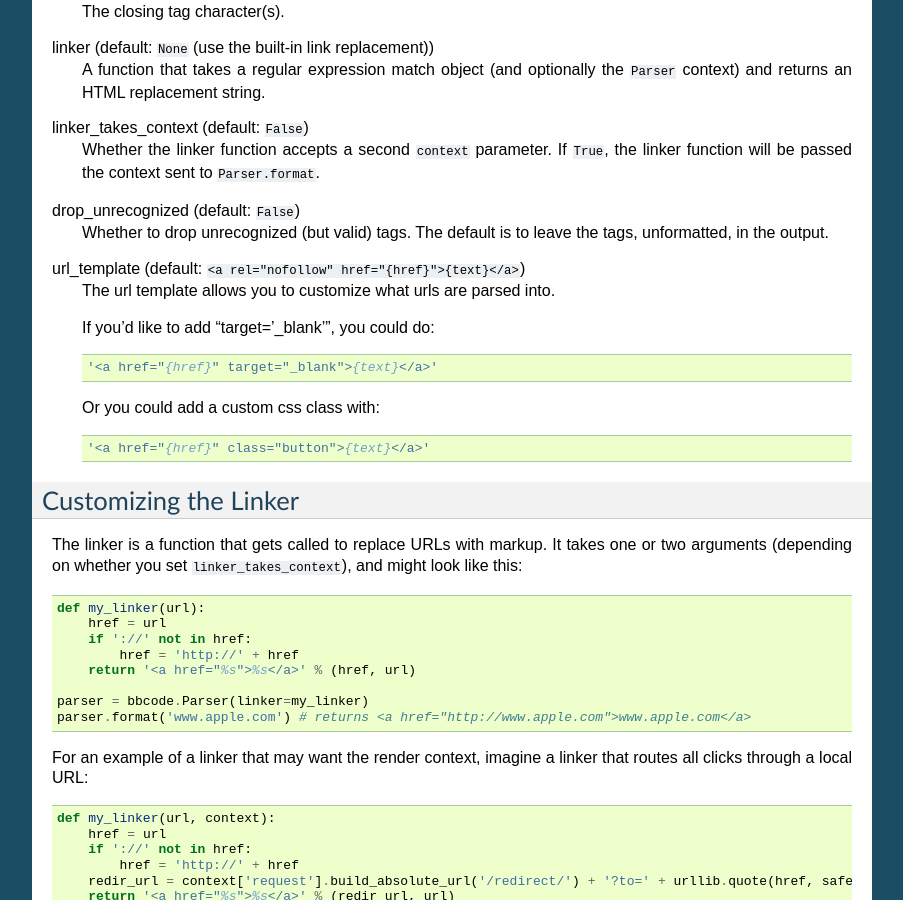
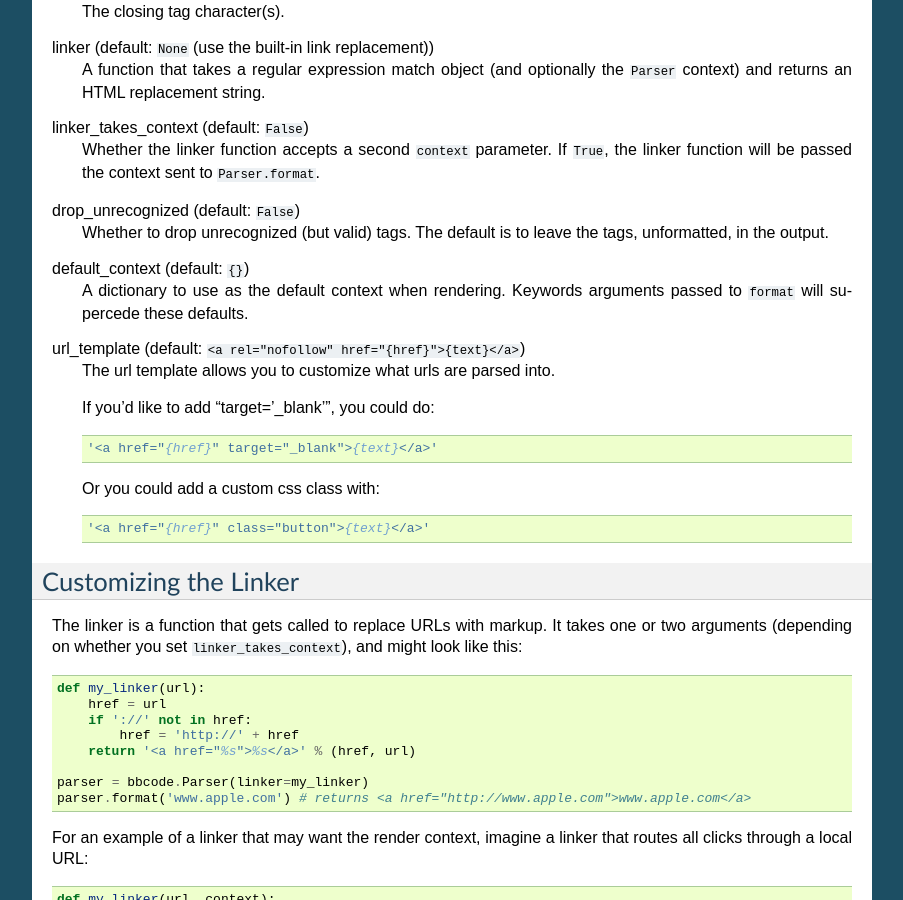
Before and after one commit to dcwatson/bbcode, a Sphinx documentation site: the page built from docs/usage.rst, in a window 1280 px wide and 900 px high, scrolled down 812 px. Shown: the whole window, without its empty margins (198-1101 px from the left). Built offline with Sphinx 7.4.7, drawn with Linux system fonts in a browser that asks for light colours.

Commit message:
Updated docs

```diff
--- a/docs/usage.rst
+++ b/docs/usage.rst
@@ -48,6 +48,9 @@ linker_takes_context (default: ``False``)
 drop_unrecognized (default: ``False``)
     Whether to drop unrecognized (but valid) tags. The default is to leave the tags, unformatted, in the output.
 
+default_context (default: ``{}``)
+    A dictionary to use as the default context when rendering. Keywords arguments passed to ``format`` will supercede these defaults.
+
 url_template (default: ``<a rel="nofollow" href="{href}">{text}</a>``)
     The url template allows you to customize what urls are parsed into.
 
```
Also changed, not shown: CHANGELOG.md (+1 -0 lines).
